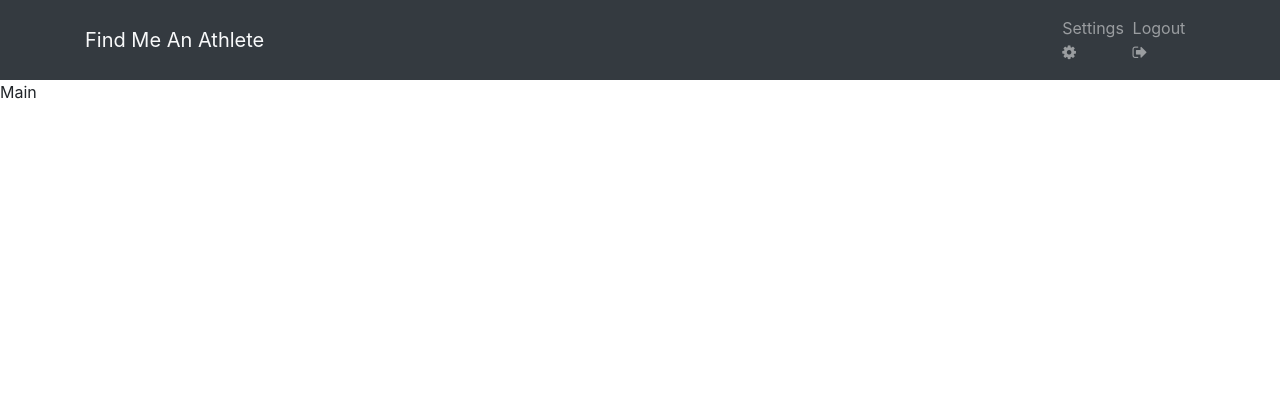
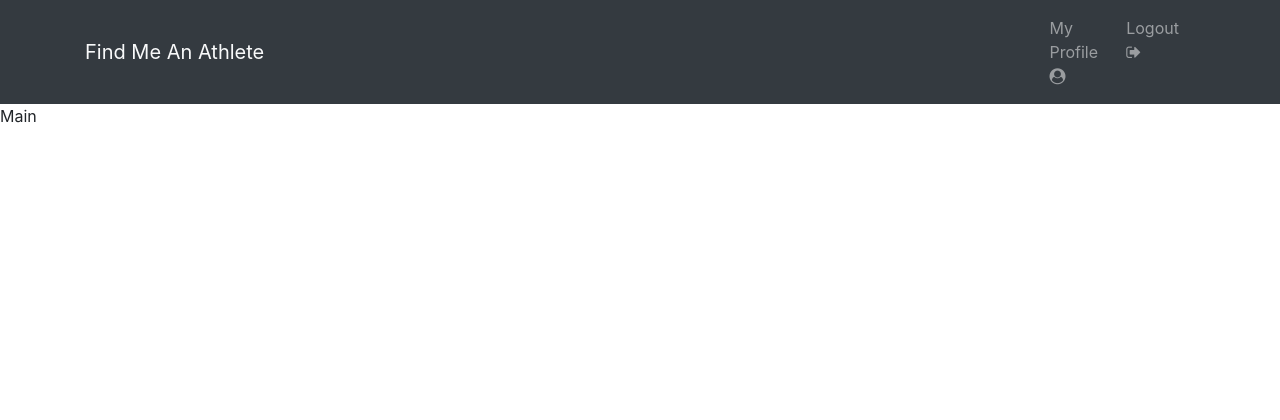
Before and after one commit to elifaydin00/Sports-Collaboration, a Django app: page / in a window 1280 px wide. Shown: the top 420 px of the page. Run offline with Django 3.2, Linux system fonts and the light colour scheme; the visitor is signed in with stand-in values (Sample User, id 1); some libraries are stand-ins or nearby versions.

Commit message:
Prep before starting to sprint #1

```diff
--- a/SportsCollaborationApp/templates/components/navbar.html
+++ b/SportsCollaborationApp/templates/components/navbar.html
@@ -6,15 +6,12 @@
   <div class="container">
     <div class="collapse navbar-collapse" id="navbarText">
       <a class="navbar-brand text-light mr-auto" href="/">Find Me An Athlete</a>
-			<ul class="navbar-nav mx-auto ml-5 align-middle">
-
-			</ul>
 			<ul class="navbar-nav ml-auto">
 				<div class="input-group">
-					<a href="{% url 'settings' %}" class="nav-link" style="width: 5.5vw;">Settings <i class="fa fa-cog"></i></a>
+					<a href="{% url 'profile' %}" class="nav-link" style="width: 6vw;">My Profile <i class="fa fa-user-circle"></i></a>
 				</div>
 			  <div class="input-group">
-          <a href="{% url 'logout' %}" class="nav-link" style="width: 5.5vw;">Logout <i class="fa fa-sign-out"></i></a>
+          <a href="{% url 'logout' %}" class="nav-link" style="width: 6vw;">Logout <i class="fa fa-sign-out"></i></a>
         </div>
       </ul>
     </div>
--- a/SportsCollaborationApp/urls.py
+++ b/SportsCollaborationApp/urls.py
@@ -6,5 +6,6 @@ urlpatterns = [
   path('login/',views.loginPage, name="login"),
   path('signup/',views.registerPage, name="register"),
   path('logout/', views.logoutPage, name="logout"),
+  path('profile/', views.profilePage, name="profile"),
   path('settings/', views.settingsPage, name="settings"),
 ]
--- a/SportsCollaborationApp/views.py
+++ b/SportsCollaborationApp/views.py
@@ -99,5 +99,9 @@ def mainPage(request):
     return render(request, 'pages/MainPage.html')
 
 @login_required(login_url='login')
+def profilePage(request):
+    return render(request, 'pages/ProfilePage.html')
+
+@login_required(login_url='login')
 def settingsPage(request):
     return render(request, 'pages/SettingsPage.html')
```
Also changed, not shown: SportsCollaborationApp/templates/components/profile.html (added, +7 -0 lines), SportsCollaborationApp/templates/components/settings.html (added, +7 -0 lines), SportsCollaborationApp/templates/pages/ProfilePage.html (added, +19 -0 lines).
